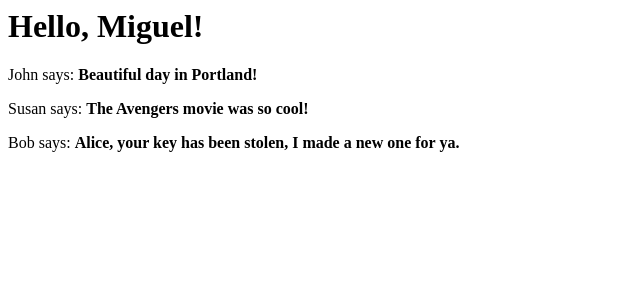
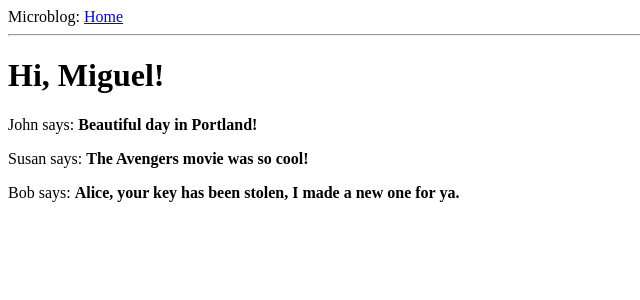
Before and after one commit to kkzxak47/flask-mega-tutorial, a Flask app: page / in a window 1280 px wide. Shown: the top 300 px of the page, without its empty margins (0-640 px from the left). Run offline with Flask 2, Linux system fonts and the light colour scheme.

Commit message:
mega-tutorial part2

```diff
--- a/app/templates/base.html
+++ b/app/templates/base.html
@@ -0,0 +1,14 @@
+<html>
+  <head>
+    {% if title %}
+    <title>{{ title }} - microblog</title>
+    {% else %}
+    <title>Welcome to microblog</title>
+    {% endif %}
+  </head>
+  <body>
+    <div>Microblog: <a href="/index">Home</a></div>
+    <hr>
+    {% block content %}{% endblock %}
+  </body>
+</html>
--- a/app/templates/index.html
+++ b/app/templates/index.html
@@ -1,20 +1,7 @@
-<html>
-
-<head>
-    {% if title %}
-    <title>{{ title }} - microblog</title>
-    {% else %}
-    <title>Welcome to microblog</title>
-    {% endif %}
-</head>
-
-<body>
-    <h1>Hello, {{ user.nickname }}!</h1>
+{% extends "base.html" %}
+{% block content %}
+    <h1>Hi, {{ user.nickname }}!</h1>
     {% for post in posts %}
-        <div>
-            <p>{{ post.author.nickname }} says: <b>{{ post.body }}</b></p>
-        </div>
+    <div><p>{{ post.author.nickname }} says: <b>{{ post.body }}</b></p></div>
     {% endfor %}
-</body>
-
-</html>
+{% endblock %}
```
Also changed, not shown: run.py (line endings or trailing spaces), 1 other file.
